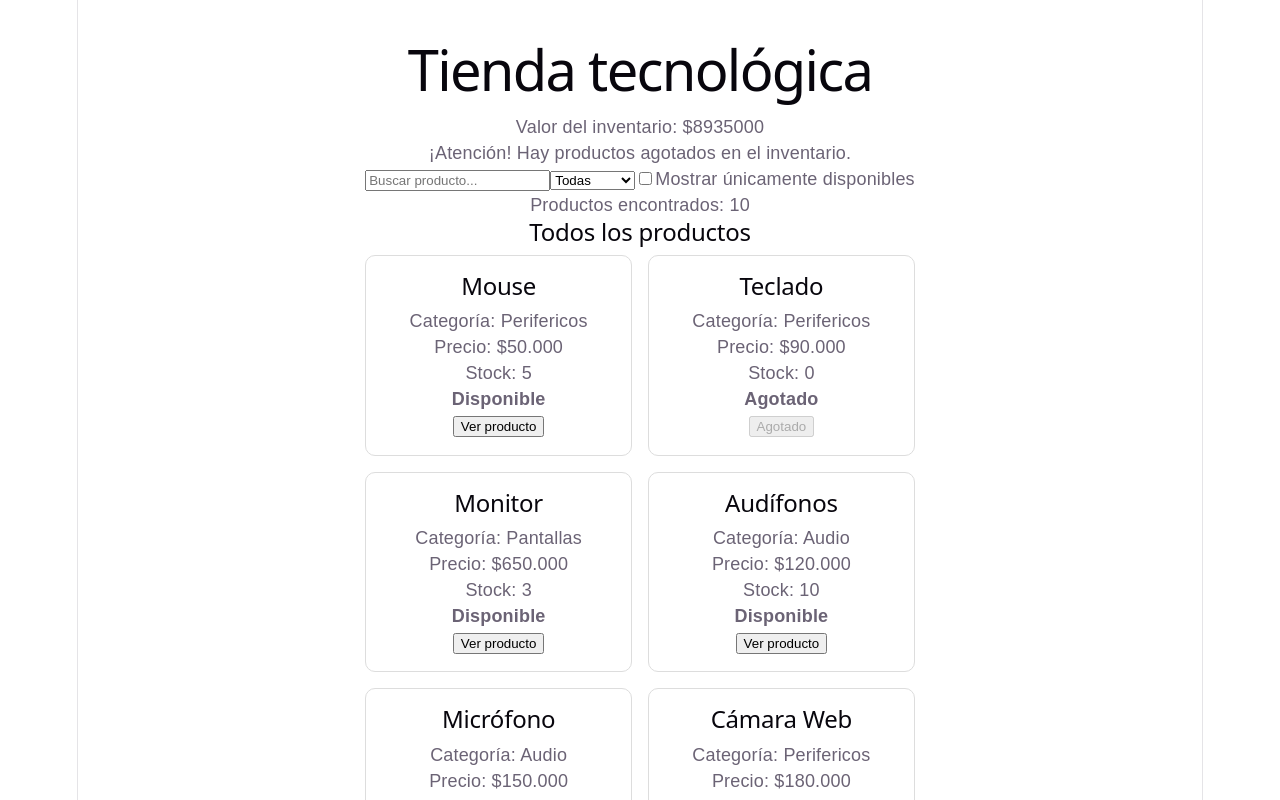
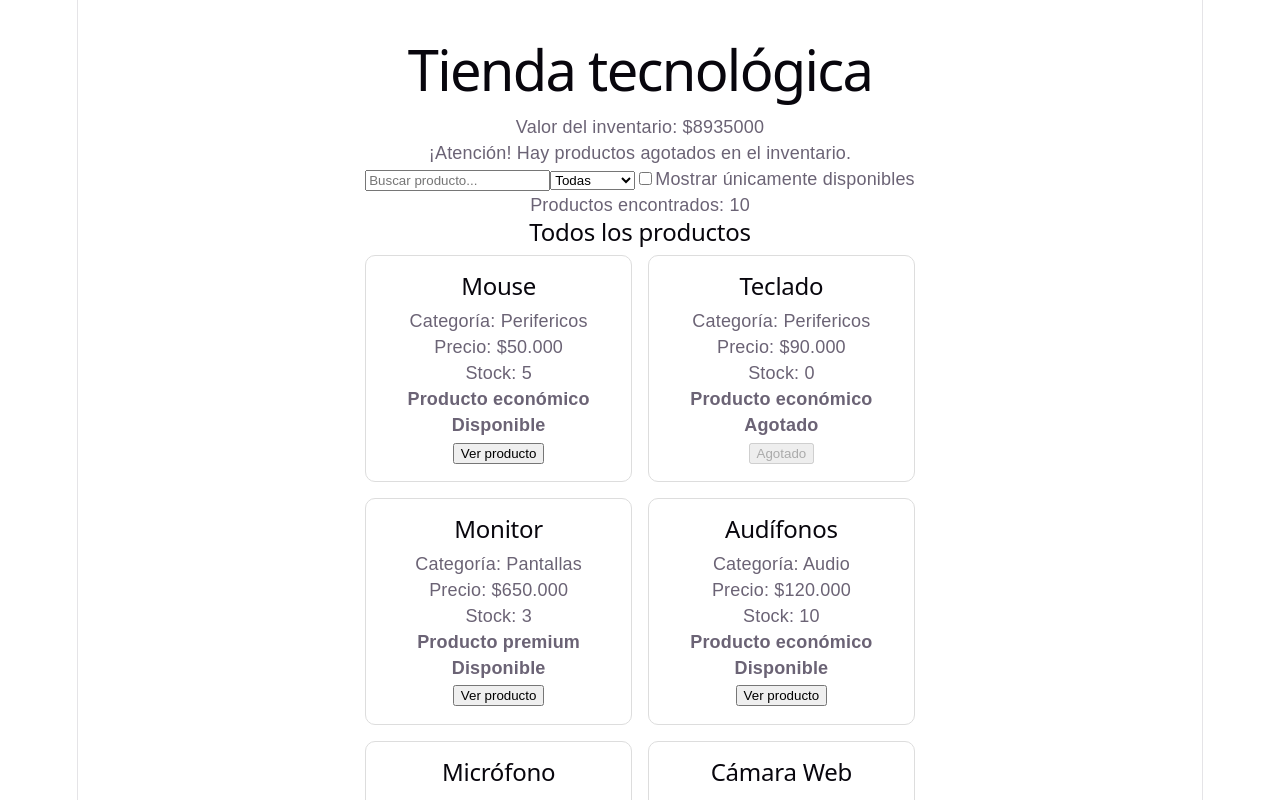
Before and after one commit to ElOmar2702/git_javascript_react, a React (Vite) app in the folder tienda-react/: page / in a window 1280 px wide. Shown: the top 800 px of the page. Built offline with nearby package versions, Linux system fonts and the light colour scheme.

Commit message:
Mision 12

```diff
--- a/tienda-react/src/components/ProductoCard.jsx
+++ b/tienda-react/src/components/ProductoCard.jsx
@@ -15,10 +15,12 @@ function ProductoCard({ producto }) {
     alert(`Seleccionaste ${nombre}`);
   };
 
-  // Función para formatear el precio con separadores de miles
   const formatearPrecio = precio => {
     return precio.toLocaleString("es-CO");
   };
+
+  // Opción C: Categorizar tipo de producto por precio
+  const tipoProducto = precio >= 500000 ? "Producto premium" : "Producto económico";
 
   return (
     <article className="producto-card">
@@ -26,6 +28,7 @@ function ProductoCard({ producto }) {
       <p>Categoría: {categoria}</p>
       <p>Precio: ${formatearPrecio(precio)}</p>
       <p>Stock: {stock}</p>
+      <p><strong>{tipoProducto}</strong></p>
       <strong>{estado}</strong>
       <br />
       <button
```
